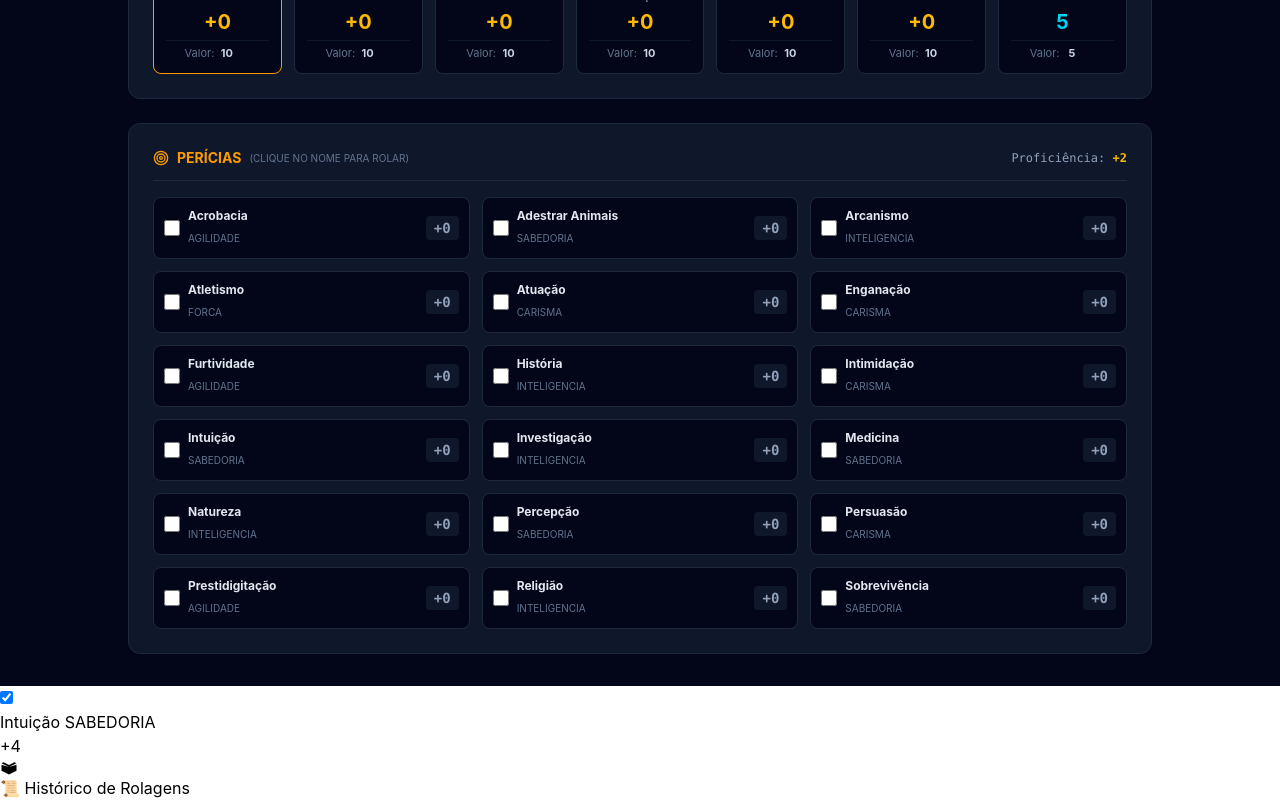
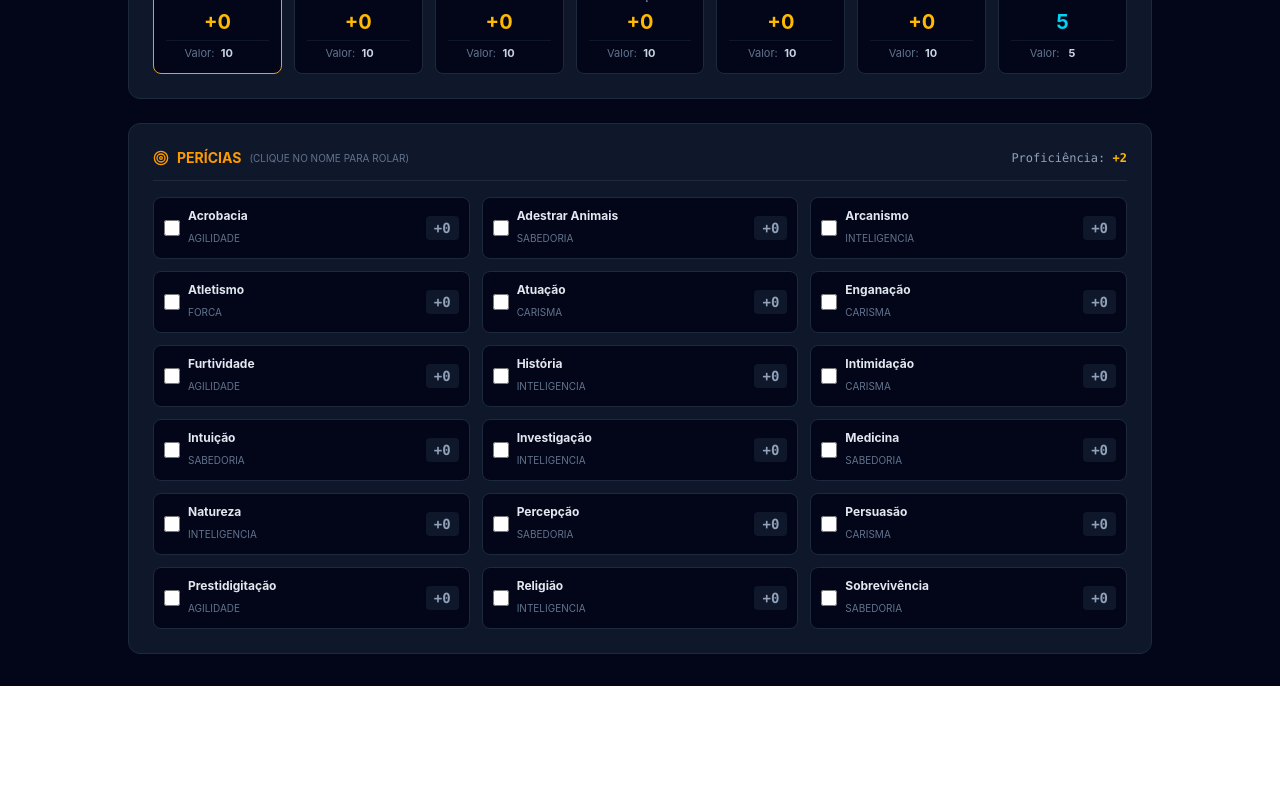
Before and after one commit to kimarispr/Ficha-Rpg-ODespertar, a React (Vite) app: page / in a window 1280 px wide. Shown: the part 659-1459 px from the top of the page. After the commit the page ends 1345 px from the top, so only its background shows below. Built offline with nearby package versions, Linux system fonts and the light colour scheme.

Commit message:
Atualização Despertar

```diff
--- a/index.html
+++ b/index.html
@@ -10,28 +10,4 @@
     <div id="root"></div>
     <script type="module" src="/src/main.jsx"></script>
   </body>
-</html><!-- Exemplo de Card de Perícia com Ícone de Dado -->
-<div class="skill-card">
-  <input type="checkbox" id="intutuicao" checked>
-  <div class="skill-info">
-    <label for="intutuicao" class="skill-name">Intuição</label>
-    <span class="skill-attr">SABEDORIA</span>
-  </div>
-
-  <!-- Botão de Rolagem -->
-  <button class="roll-btn" onclick="rolarTeste('Intuição', 4)">
-    <span class="bonus-tag">+4</span>
-    <!-- Ícone de D20 em SVG -->
-    <svg class="dice-icon" viewBox="0 0 24 24" width="18" height="18">
-      <path fill="currentColor" d="M12 2L2 7l10 5l10-5l-10-5zm0 7.3L4.77 5.7L12 2.1l7.23 3.6L12 9.3zM2 9v8l10 5V12L2 9zm10 13l10-5V9l-10 3v10z"/>
-    </svg>
-  </button>
-</div>
-
-<!-- Painel do Histórico de Rolagens -->
-<div class="roll-history-panel">
-  <h3>📜 Histórico de Rolagens</h3>
-  <ul id="roll-log-list" class="log-list">
-    <!-- As rolagens entrarão aqui dinamicamente -->
-  </ul>
-</div>
+</html>
--- a/src/App.css
+++ b/src/App.css
@@ -182,66 +182,3 @@
     border-right-color: var(--border);
   }
 }
-/* Botão do Dado com Hover */
-.roll-btn {
-  background: rgba(255, 255, 255, 0.05);
-  border: 1px solid rgba(255, 165, 0, 0.3);
-  color: #ff9d00;
-  padding: 6px 10px;
-  border-radius: 6px;
-  display: flex;
-  align-items: center;
-  gap: 8px;
-  cursor: pointer;
-  transition: all 0.2s ease-in-out;
-}
-
-.roll-btn:hover {
-  background: #ff9d00;
-  color: #0d1117;
-  border-color: #ff9d00;
-  box-shadow: 0 0 10px rgba(255, 157, 0, 0.4);
-}
-
-.roll-btn:hover .dice-icon {
-  transform: rotate(20deg) scale(1.1);
-  transition: transform 0.2s ease;
-}
-
-/* Painel de Histórico */
-.roll-history-panel {
-  background: #0d111b;
-  border: 1px solid rgba(255, 165, 0, 0.2);
-  border-radius: 8px;
-  padding: 16px;
-  width: 300px;
-  max-height: 400px;
-  overflow-y: auto;
-  color: #fff;
-}
-
-.log-list {
-  list-style: none;
-  padding: 0;
-  margin: 0;
-}
-
-.log-item {
-  background: rgba(255, 255, 255, 0.03);
-  border-left: 3px solid #ff9d00;
-  padding: 8px 12px;
-  margin-top: 8px;
-  border-radius: 4px;
-  font-size: 0.9rem;
-}
-
-/* Destaque para acertos/falhas críticas */
-.log-item.critical-success {
-  border-left-color: #2ec4b6;
-  background: rgba(46, 196, 182, 0.1);
-}
-
-.log-item.critical-fail {
-  border-left-color: #e71d36;
-  background: rgba(231, 29, 54, 0.1);
-}
--- a/src/App.jsx
+++ b/src/App.jsx
@@ -1005,38 +1005,4 @@ export default function App() {
 
     </div>
   );
-}function rolarTeste(nomeTeste, mod) {
-  // Rola um d20 (1 a 20)
-  const dado = Math.floor(Math.random() * 20) + 1;
-  const total = dado + mod;
-  const hora = new Date().toLocaleTimeString([], { hour: '2-digit', minute: '2-digit', second: '2-digit' });
-
-  // Pega a lista do histórico
-  const historyList = document.getElementById('roll-log-list');
-
-  // Cria o elemento da rolagem
-  const logEntry = document.createElement('li');
-  logEntry.className = 'log-item';
-
-  // Verifica Sucesso ou Falha Crítica no dado nativo
-  if (dado === 20) {
-    logEntry.classList.add('critical-success');
-  } else if (dado === 1) {
-    logEntry.classList.add('critical-fail');
-  }
-
-  // Formata o texto do histórico
-  logEntry.innerHTML = `
-    <div style="display: flex; justify-content: space-between; font-size: 0.75rem; opacity: 0.7;">
-      <span>${nomeTeste}</span>
-      <span>${hora}</span>
-    </div>
-    <div style="font-size: 1rem; margin-top: 4px;">
-      <strong>${total}</strong>
-      <span style="font-size: 0.8rem; color: #aaa;">[d20: ${dado} ${mod >= 0 ? '+' : ''}${mod}]</span>
-    </div>
-  `;
-
-  // Adiciona a rolagem no topo da lista
-  historyList.prepend(logEntry);
 }
```
